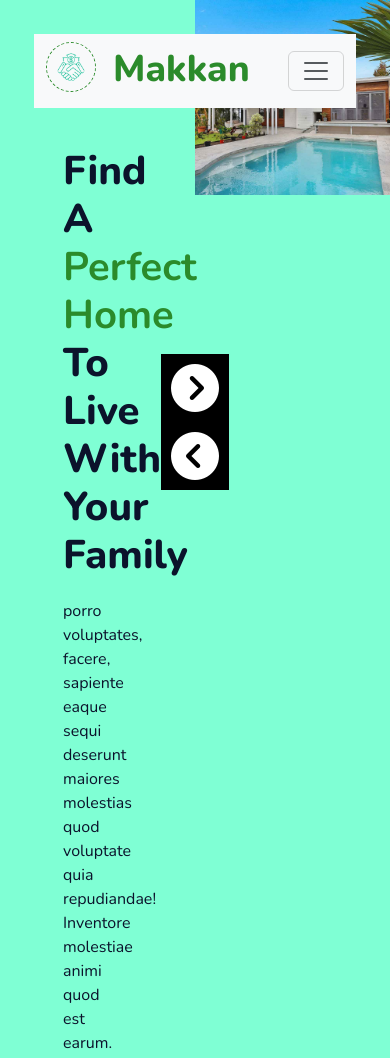
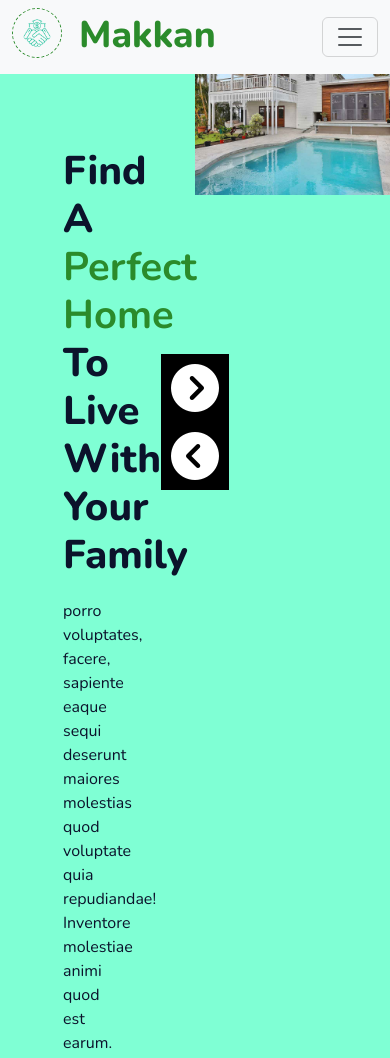
Before and after one commit to Muntahasiddique/real-estate, a plain HTML site: page index.html in a window 390 px wide. Shown: the top 1058 px of the page. Drawn offline with nearby package versions, Linux system fonts and the light colour scheme.

Commit message:
adjusted navbar completley

```diff
--- a/web.js
+++ b/web.js
@@ -0,0 +1,52 @@
+//navbar button mRGIN ADJUSTMENT
+document.addEventListener('DOMContentLoaded', function() {
+    const bgTertiary = document.querySelector('.bg-body-tertiary');
+    const navbarSupportedContent = document.querySelector('#navbarSupportedContent');
+    const navbarToggler = document.querySelector('.navbar-toggler');
+
+    // Check if elements are selected correctly
+    if (!bgTertiary || !navbarSupportedContent || !navbarToggler) {
+      console.error('Elements not found');
+      return;
+    }
+
+    // Function to set the margin based on the visibility of the navbar-toggler button
+    function updateMargin() {
+      console.log('Updating margin');
+      if (navbarToggler.offsetParent !== null) {
+        // Button is visible, check if the collapse is active
+        if (navbarSupportedContent.classList.contains('show')) {
+          bgTertiary.style.margin = '0'; // Margin for collapsed state
+        } else {
+          bgTertiary.style.margin = '0'; // Margin should be zero when button is visible
+        }
+      } else {
+        // Button is not visible
+        bgTertiary.style.margin = '34px 34px 0px 34px'; // Default margin
+      }
+    }
+
+    // Initial check
+    updateMargin();
+
+    // Event listeners for Bootstrap collapse events
+    navbarSupportedContent.addEventListener('show.bs.collapse', function () {
+      console.log('Collapse shown');
+      updateMargin();
+    });
+    navbarSupportedContent.addEventListener('hide.bs.collapse', function () {
+      console.log('Collapse hidden');
+      updateMargin();
+    });
+
+    // Handle window resize
+    window.addEventListener('resize', function () {
+      console.log('Window resized');
+      updateMargin();
+    });
+
+    // Also add event listener when the navbar-toggler button is clicked
+    navbarToggler.addEventListener('click', function() {
+      setTimeout(updateMargin, 300); // Small delay to allow the collapse animation to complete
+    });
+});
```
Also changed, not shown: index.html (+1 -1 lines).
